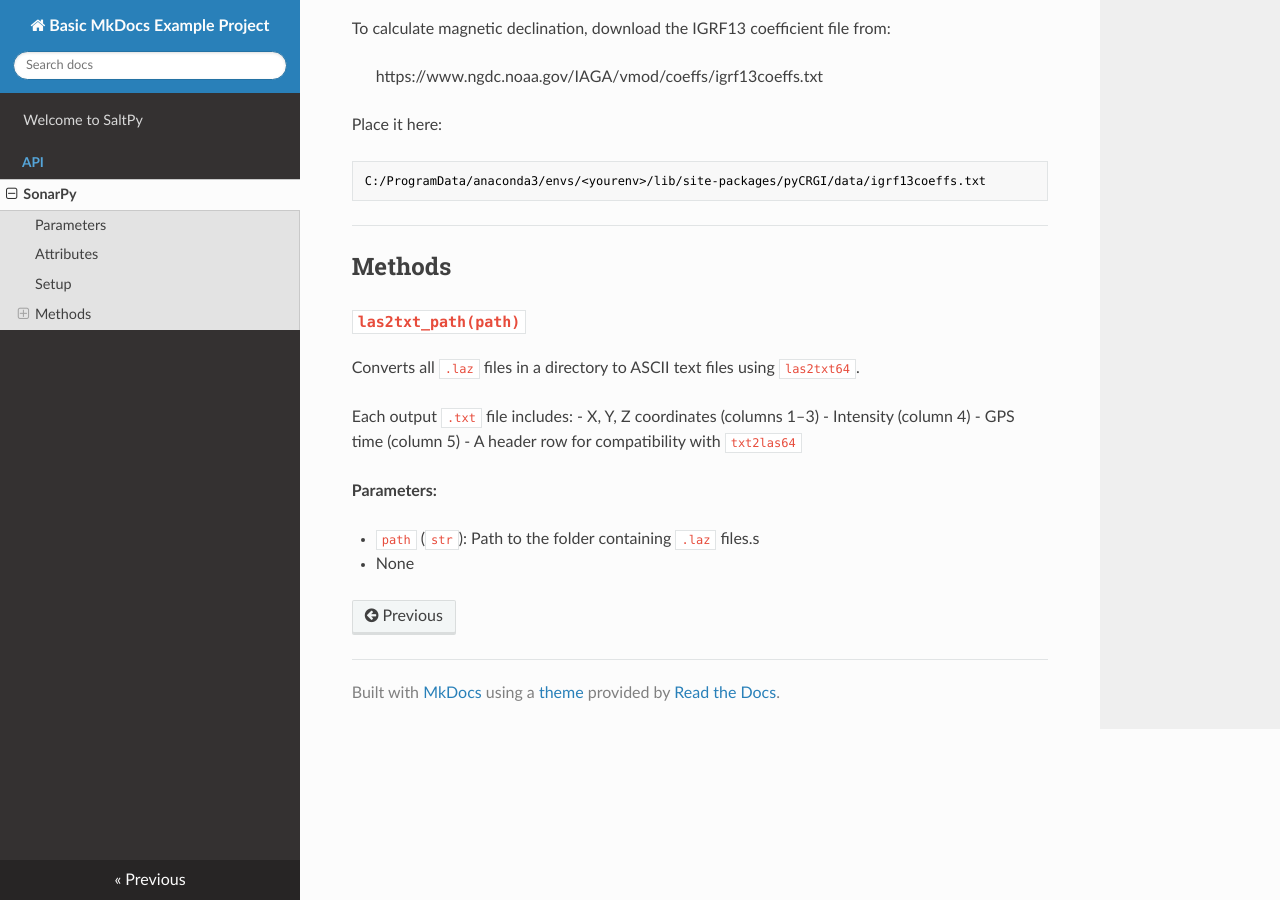
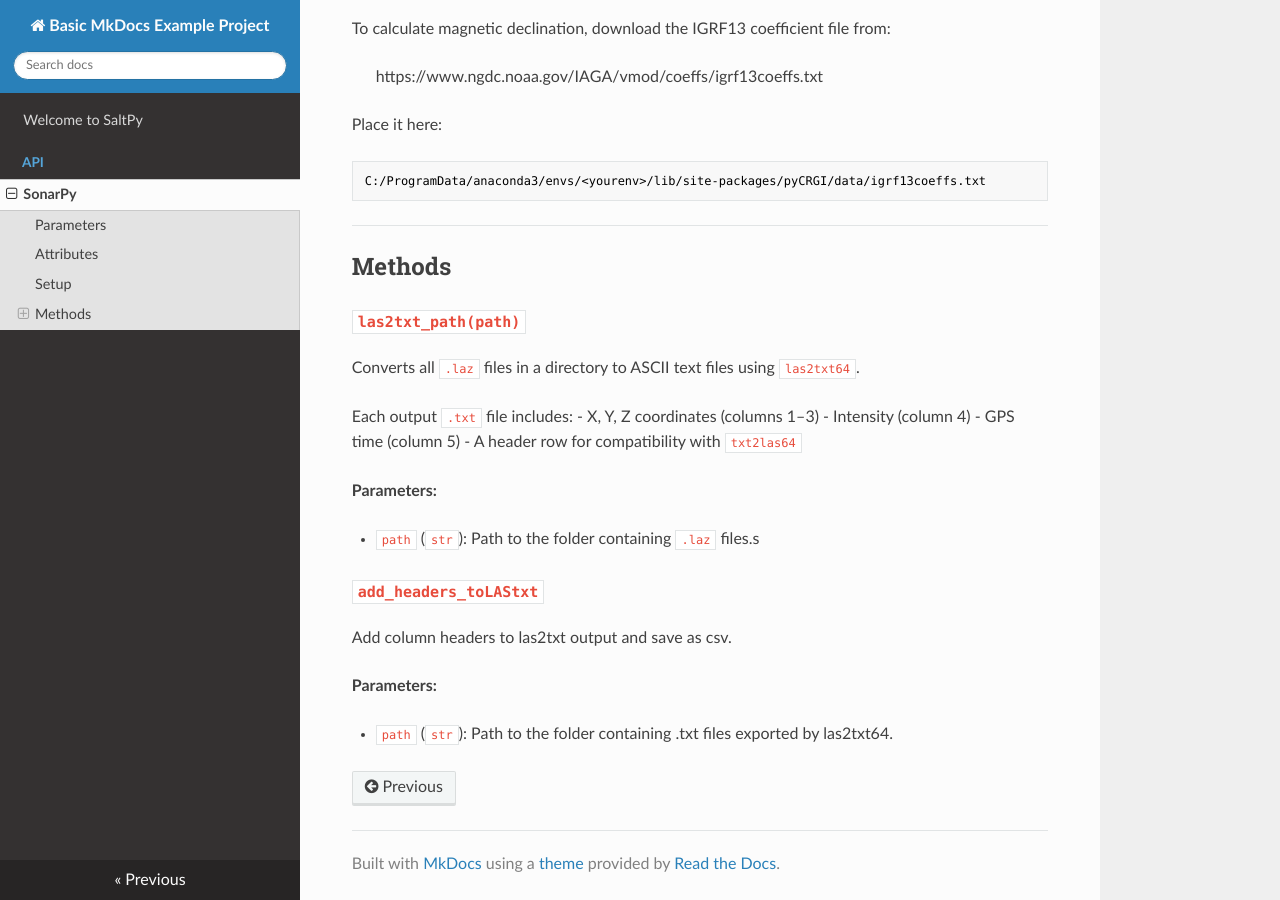
Before and after one commit to kmanalili/test1, an MkDocs documentation site: the page built from docs/api/SonarPy.md, in a window 1280 px wide and 900 px high, scrolled down 1202 px. Built offline with MkDocs 1.6.1, drawn with Linux system fonts in a browser that asks for light colours; nearby versions of some CDN libraries.

Commit message:
edit SonarPy

```diff
--- a/docs/api/SonarPy.md
+++ b/docs/api/SonarPy.md
@@ -64,4 +64,11 @@ Each output `.txt` file includes:
 **Parameters:**
 
 - `path` (`str`): Path to the folder containing `.laz` files.s
-- None
+
+### `add_headers_toLAStxt`
+
+Add column headers to las2txt output and save as csv.
+
+**Parameters:**
+
+- `path` (`str`): Path to the folder containing .txt files exported by las2txt64.
```
